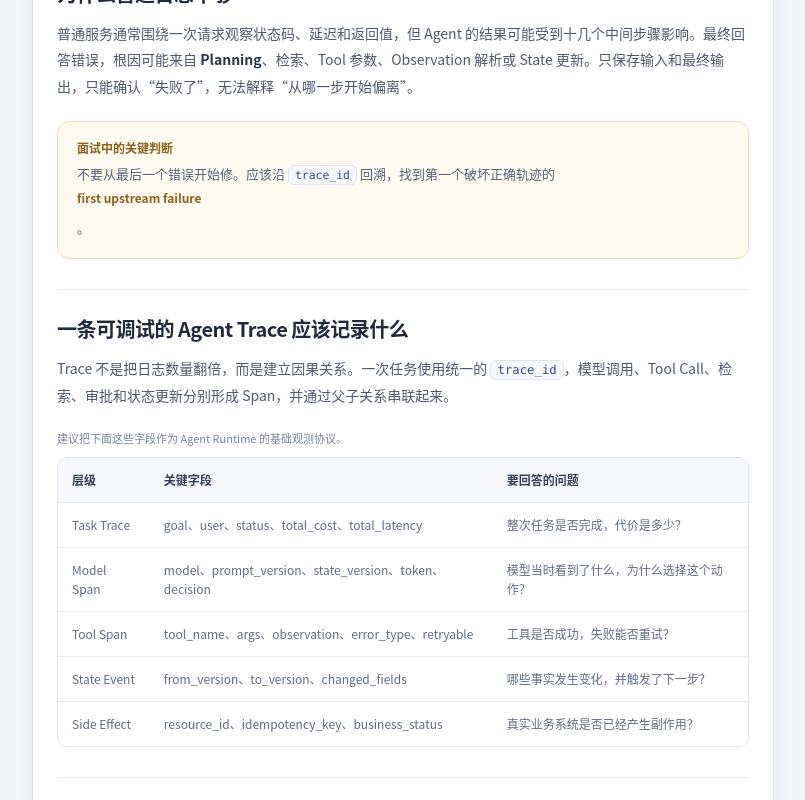
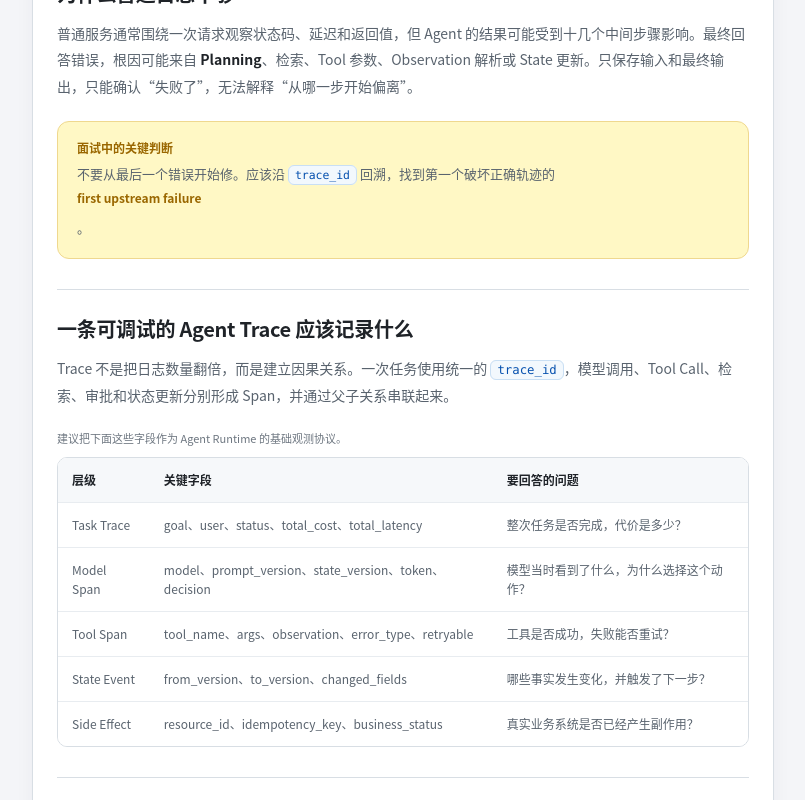
Before and after one commit to 1264585648/interview, a Next.js app: page /questions/agent-observability-tracing in a window 1280 px wide. Shown: the part 1860-2660 px from the top of the page, without its empty margins (164-969 px from the left). Built offline with nearby package versions, Linux system fonts and the light colour scheme.

Commit message:
style: use semantic colors in rich article content

```diff
--- a/components/ArticleRichText.module.css
+++ b/components/ArticleRichText.module.css
@@ -1,5 +1,5 @@
 .richText {
-  color: #4f596c;
+  color: var(--article-text-secondary, #59636e);
 }
 
 .richText > :first-child {
@@ -9,14 +9,14 @@
 .richText h2,
 .richText h3 {
   scroll-margin-top: 96px;
-  color: #202a3c;
-  letter-spacing: -0.025em;
+  color: var(--article-text, #1f2328);
+  letter-spacing: -0.015em;
 }
 
 .richText h2 {
   margin: 30px 0 12px;
   padding-top: 24px;
-  border-top: 1px solid #e7ebf1;
+  border-top: 1px solid var(--article-border-muted, #d8dee4);
   font-size: 20px;
   line-height: 1.45;
 }
@@ -38,27 +38,31 @@
 }
 
 .richText strong {
-  color: #29354a;
-  font-weight: 760;
+  color: var(--article-text, #1f2328);
+  font-weight: 700;
 }
 
 .richText em {
-  color: #59657a;
+  color: var(--article-text-secondary, #59636e);
 }
 
 .richText a {
-  color: #1769ff;
+  color: var(--article-accent, #0969da);
   text-decoration: underline;
-  text-decoration-color: rgba(23, 105, 255, 0.28);
+  text-decoration-color: rgba(9, 105, 218, 0.3);
   text-underline-offset: 3px;
+}
+
+.richText a:hover {
+  color: var(--article-accent-hover, #0550ae);
 }
 
 .richText code {
   padding: 2px 6px;
-  border: 1px solid #e1e6ee;
+  border: 1px solid #c9dff4;
   border-radius: 6px;
-  background: #f5f7fa;
-  color: #2e4d80;
+  background: #f2f8fd;
+  color: #0550ae;
   font-family: "SFMono-Regular", Consolas, "Liberation Mono", Menlo, monospace;
   font-size: 0.88em;
 }
@@ -72,27 +76,27 @@
 }
 
 .richText li::marker {
-  color: #1769ff;
+  color: var(--article-accent, #0969da);
   font-weight: 750;
 }
 
 .richText blockquote {
   margin: 22px 0;
   padding: 17px 20px;
-  border-left: 3px solid #7ba8ff;
+  border-left: 3px solid var(--article-accent, #0969da);
   border-radius: 0 10px 10px 0;
-  background: #f5f8ff;
+  background: #f2f8fd;
 }
 
 .richText blockquote p {
   margin: 0;
-  color: #3f4b62;
+  color: #424d5f;
 }
 
 .richText blockquote cite {
   display: block;
   margin-top: 9px;
-  color: #8290a5;
+  color: var(--article-text-muted, #6e7781);
   font-size: 11px;
   font-style: normal;
 }
@@ -100,40 +104,40 @@
 .callout {
   margin: 22px 0;
   padding: 17px 19px;
-  border: 1px solid #d8e5fb;
+  border: 1px solid #b6d7f6;
   border-radius: 12px;
-  background: #f5f9ff;
+  background: #f2f8fd;
 }
 
 .callout strong {
   display: block;
   margin-bottom: 6px;
-  color: #2259ae;
+  color: var(--article-accent-hover, #0550ae);
   font-size: 12px;
 }
 
 .callout p {
   margin: 0;
-  color: #53627a;
+  color: var(--article-text-secondary, #59636e);
   font-size: 13px;
 }
 
 .warning {
-  border-color: #eeddb8;
-  background: #fffaf0;
+  border-color: #efd88f;
+  background: var(--article-warning-soft, #fff8c5);
 }
 
 .warning strong {
-  color: #8b611b;
+  color: var(--article-warning, #9a6700);
 }
 
 .success {
-  border-color: #cce7d9;
-  background: #f3fbf7;
+  border-color: #a8dfb6;
+  background: var(--article-success-soft, #dafbe1);
 }
 
 .success strong {
-  color: #267152;
+  color: var(--article-success, #1a7f37);
 }
 
 .codeBlock,
@@ -144,7 +148,7 @@
 .codeBlock figcaption,
 .tableBlock figcaption {
   margin-bottom: 9px;
-  color: #778397;
+  color: var(--article-text-muted, #6e7781);
   font-size: 11px;
   line-height: 1.6;
 }
@@ -153,10 +157,10 @@
   margin: 0;
   padding: 18px 20px;
   overflow-x: auto;
-  border: 1px solid #e0e6ee;
+  border: 1px solid var(--article-border-muted, #d8dee4);
   border-radius: 10px;
-  background: #f7f8fa;
-  color: #303743;
+  background: #f6f8fa;
+  color: #24292f;
   font-size: 12px;
   line-height: 1.8;
   tab-size: 2;
@@ -172,7 +176,7 @@
 
 .tableBlock > div {
   overflow-x: auto;
-  border: 1px solid #e1e6ee;
+  border: 1px solid var(--article-border-muted, #d8dee4);
   border-radius: 10px;
 }
 
@@ -180,26 +184,26 @@
   width: 100%;
   min-width: 560px;
   border-collapse: collapse;
-  background: #fff;
+  background: var(--article-surface, #ffffff);
   font-size: 12px;
 }
 
 .tableBlock th,
 .tableBlock td {
   padding: 12px 14px;
-  border-bottom: 1px solid #e8ecf2;
+  border-bottom: 1px solid #e8ecf0;
   text-align: left;
   line-height: 1.65;
 }
 
 .tableBlock th {
-  background: #f6f8fb;
-  color: #334057;
-  font-weight: 740;
+  background: var(--article-surface-muted, #f6f8fa);
+  color: var(--article-text, #1f2328);
+  font-weight: 700;
 }
 
 .tableBlock td {
-  color: #5f6b7f;
+  color: var(--article-text-secondary, #59636e);
 }
 
 .tableBlock tr:last-child td {
@@ -209,7 +213,7 @@
 .richText hr {
   margin: 28px 0;
   border: 0;
-  border-top: 1px solid #e3e8ef;
+  border-top: 1px solid var(--article-border-muted, #d8dee4);
 }
 
 @media (max-width: 720px) {
```
